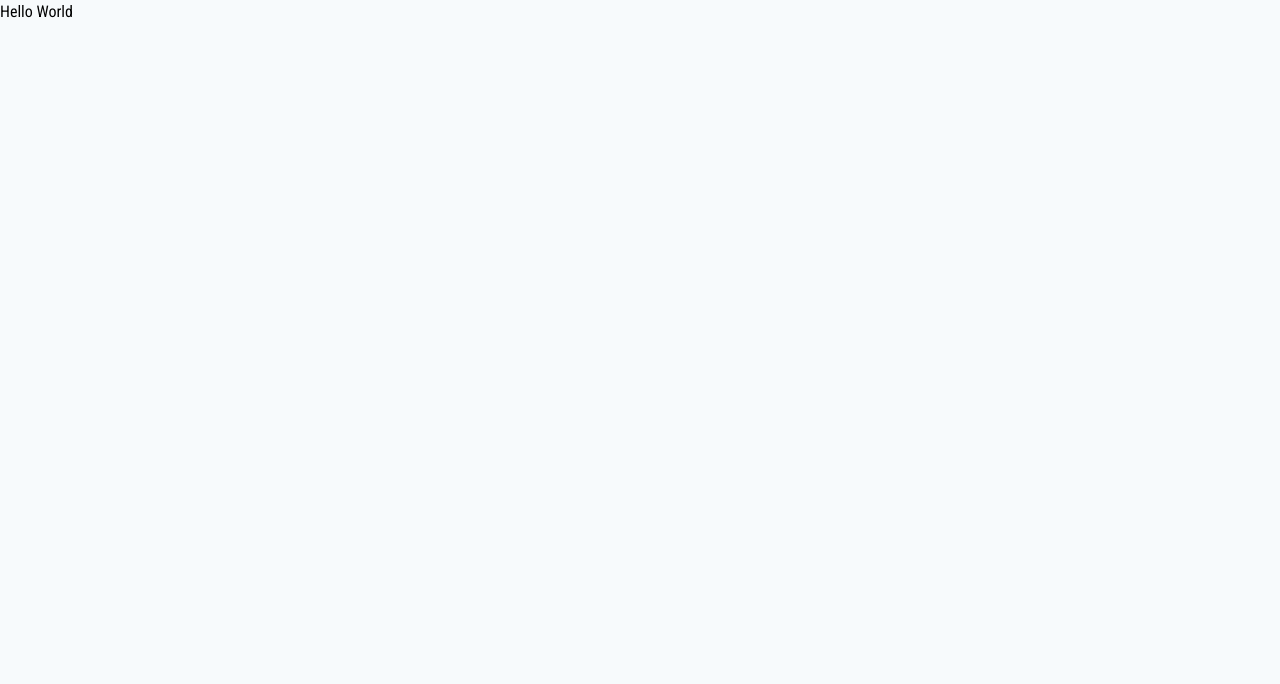
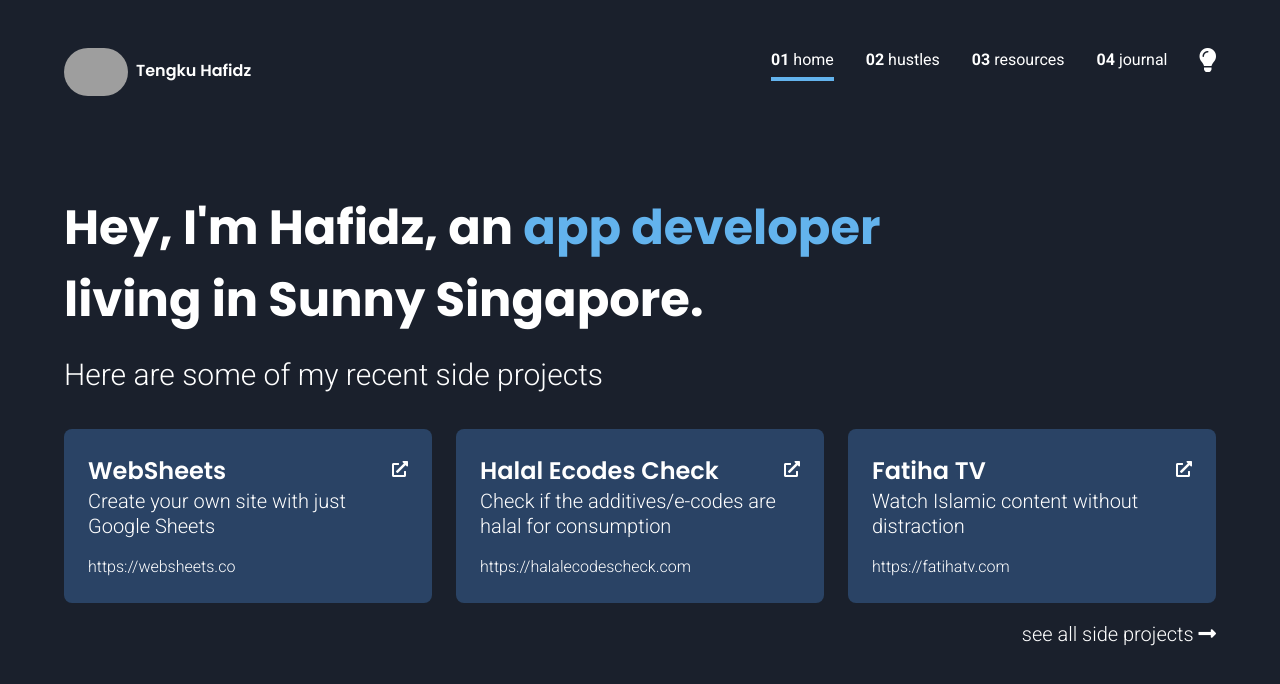
Before and after one commit to tengkuhafidz/gatsby-starter-personal-site-gsheets, a Gatsby site: page / in a window 1280 px wide. Built offline with nearby package versions, Linux system fonts and the light colour scheme; Gatsby itself is replaced by a stand-in of ours; grey boxes are pictures that could not be loaded.

Commit message:
setup first page

```diff
--- a/gatsby-browser.js
+++ b/gatsby-browser.js
@@ -1 +1,2 @@
 import './src/styles/global.css'
+import '@fortawesome/fontawesome-free/css/all.css'
--- a/package.json
+++ b/package.json
@@ -16,6 +16,7 @@
     "lint:fix": "eslint . --ext .js,.jsx,.ts,.tsx --fix"
   },
   "dependencies": {
+    "@fortawesome/fontawesome-free": "^5.15.1",
     "gatsby": "^2.21.0",
     "gatsby-plugin-manifest": "^2.4.1",
     "gatsby-plugin-offline": "^3.2.0",
--- /dev/null
+++ b/src/components/Layouts/index.tsx
@@ -0,0 +1,13 @@
+import React from 'react'
+import Navbar from './navbar'
+
+const Layout = ({ children }) => (
+  <div className="bg-gray-900 min-h-screen text-white">
+    <div className="max-w-6xl mx-auto py-4">
+      <Navbar />
+      {children}
+    </div>
+  </div>
+)
+
+export default Layout
--- /dev/null
+++ b/src/components/Layouts/navbar.tsx
@@ -0,0 +1,36 @@
+import { Link } from 'gatsby'
+import React from 'react'
+
+const Navbar = () => (
+  <nav className="flex py-8">
+    <div>
+      <Link to="/" className="cursor-pointer">
+        <img
+          src="https://media.devlabs.academy/file/w_60/hafidz/profile-1.png"
+          className="rounded-full h-12 inline-block"
+        />
+        <h6 className="inline-block ml-2 font-semibold">Tengku Hafidz</h6>
+      </Link>
+    </div>
+    <div className="flex-grow"></div>
+    <div>
+      <Link to="/" className="ml-8 py-2 border-b-4 border-blue-400">
+        <span className="font-bold">01</span> home
+      </Link>
+      <Link to="/" className="ml-8 hover:border-b-4 hover:border-gray-600">
+        <span className="font-bold">02</span> hustles
+      </Link>
+      <Link to="/" className="ml-8">
+        <span className="font-bold">03</span> resources
+      </Link>
+      <Link to="/" className="ml-8">
+        <span className="font-bold">04</span> journal
+      </Link>
+    </div>
+    <div className="ml-8">
+      <i className="fas fa-lightbulb text-2xl cursor-pointer hover:text-yellow-400"></i>
+    </div>
+  </nav>
+)
+
+export default Navbar
--- a/src/pages/index.tsx
+++ b/src/pages/index.tsx
@@ -1,10 +1,61 @@
+import { Link } from 'gatsby'
 import React from 'react'
+import Layout from '../components/Layouts'
 import SEO from '../components/seo'
 
 const Home = () => (
-  <div className="bg-gray-100 min-h-screen">
+  <div>
     <SEO />
-    <p>Hello World</p>
+    <Layout>
+      <div className="pt-16">
+        <h1 className="text-5xl font-bold max-w-4xl">
+          Hey, I&#39;m Hafidz, an <span className="text-blue-400">app developer</span> living in Sunny Singapore.
+        </h1>
+        <p className="mt-4 text-3xl  max-w-4xl font-light">Here are some of my recent side projects</p>
+        <div className="grid grid-cols-3 gap-6 pt-8 pb-4">
+          <div className="p-6 hover:bg-blue-800 rounded-lg bg-blue-900 cursor-pointer">
+            <div className="flex">
+              <h4 className="font-semibold text-2xl flex-grow">WebSheets</h4>
+              <i className="fas fa-external-link-alt mt-2"></i>
+            </div>
+            <p className="text-xl font-light mb-4 leading-tight">Create your own site with just Google Sheets</p>
+            <a href="#" className="font-light">
+              https://websheets.co
+            </a>
+          </div>
+          <div className="p-6 hover:bg-blue-800 rounded-lg bg-blue-900 cursor-pointer">
+            <div className="flex">
+              <h4 className="font-semibold text-2xl flex-grow">Halal Ecodes Check</h4>
+              <i className="fas fa-external-link-alt mt-2"></i>
+            </div>
+            <p className="text-xl font-light mb-4 leading-tight text-gray-">
+              Check if the additives/e-codes are halal for consumption
+            </p>
+            <a href="#" className="font-light">
+              https://halalecodescheck.com
+            </a>
+          </div>
+          <div className="p-6 hover:bg-blue-800 rounded-lg bg-blue-900 cursor-pointer">
+            <div className="flex">
+              <h4 className="font-semibold text-2xl flex-grow">Fatiha TV</h4>
+              <i className="fas fa-external-link-alt mt-2"></i>
+            </div>
+            <p className="text-xl font-light mb-4 leading-tight">Watch Islamic content without distraction</p>
+            <a href="#" className="font-light">
+              https://fatihatv.com
+            </a>
+          </div>
+        </div>
+        <div className="flex">
+          <div className="flex-grow"></div>
+          <div>
+            <Link to="/" className="text-xl font-light hover:text-blue-400">
+              see all side projects <i className="fas fa-long-arrow-alt-right"></i>
+            </Link>
+          </div>
+        </div>
+      </div>
+    </Layout>
   </div>
 )
 
--- a/src/styles/global.css
+++ b/src/styles/global.css
@@ -1,4 +1,4 @@
-@import url('https://fonts.googleapis.com/css2?family=Roboto+Condensed:wght@300;400;700&display=swap');
+@import url('https://fonts.googleapis.com/css2?family=Poppins:ital,wght@0,100;0,200;0,300;0,400;0,500;0,600;0,700;0,800;0,900;1,100;1,200;1,300;1,400;1,500;1,600;1,700;1,800;1,900&family=Roboto:ital,wght@0,100;0,300;0,400;0,500;0,700;0,900;1,100;1,300;1,400;1,500;1,700;1,900&display=swap');
 
 @tailwind base;
 @tailwind components;
@@ -6,5 +6,14 @@
 
 html {
   scroll-behavior: smooth;
-  font-family: 'Roboto Condensed', sans-serif;
+  font-family: 'Roboto', sans-serif;
 }
+
+h1,
+h2,
+h3,
+h4,
+h5,
+h6 {
+  font-family: 'Poppins', sans-serif;
+}
```
Also changed, not shown: 1 other file.
